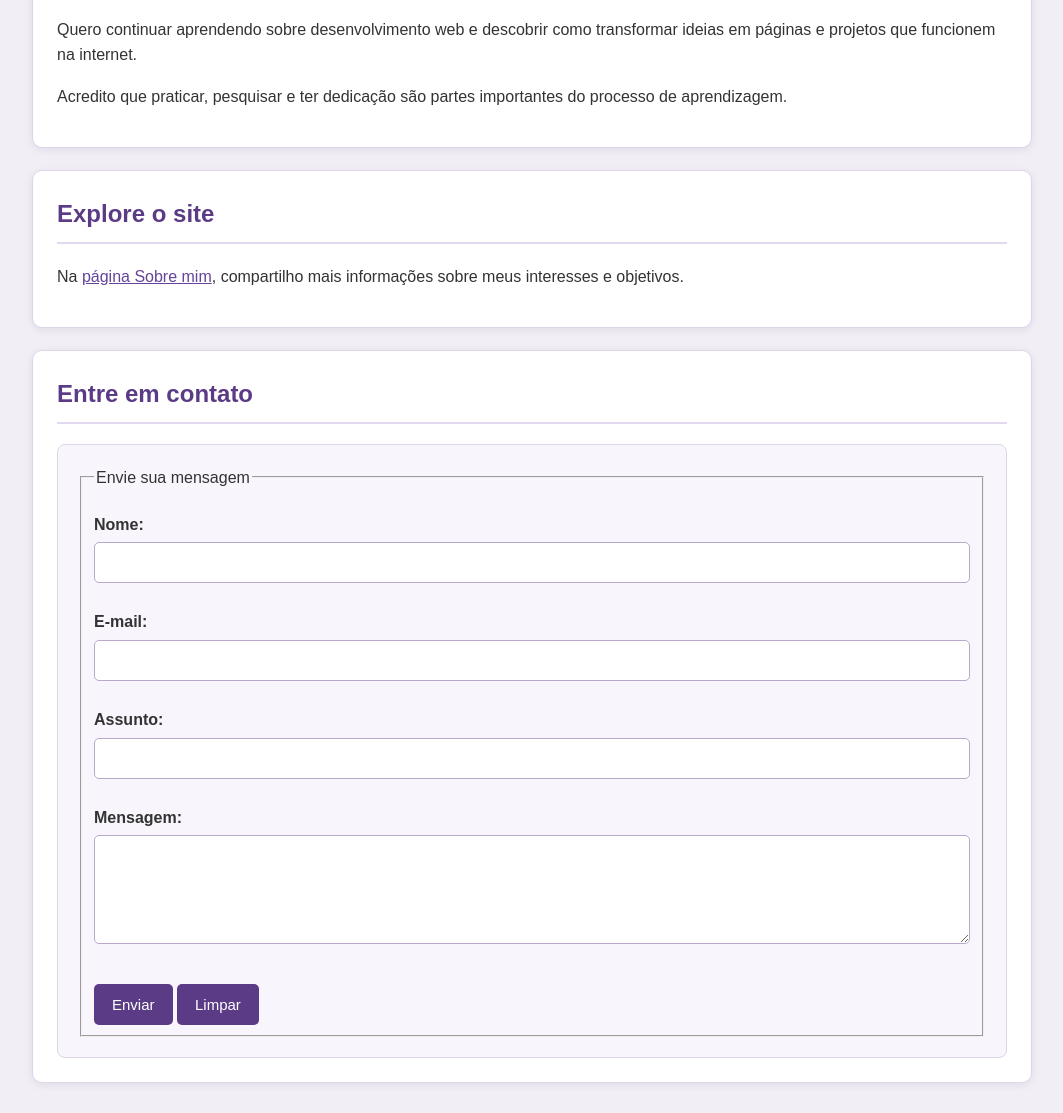
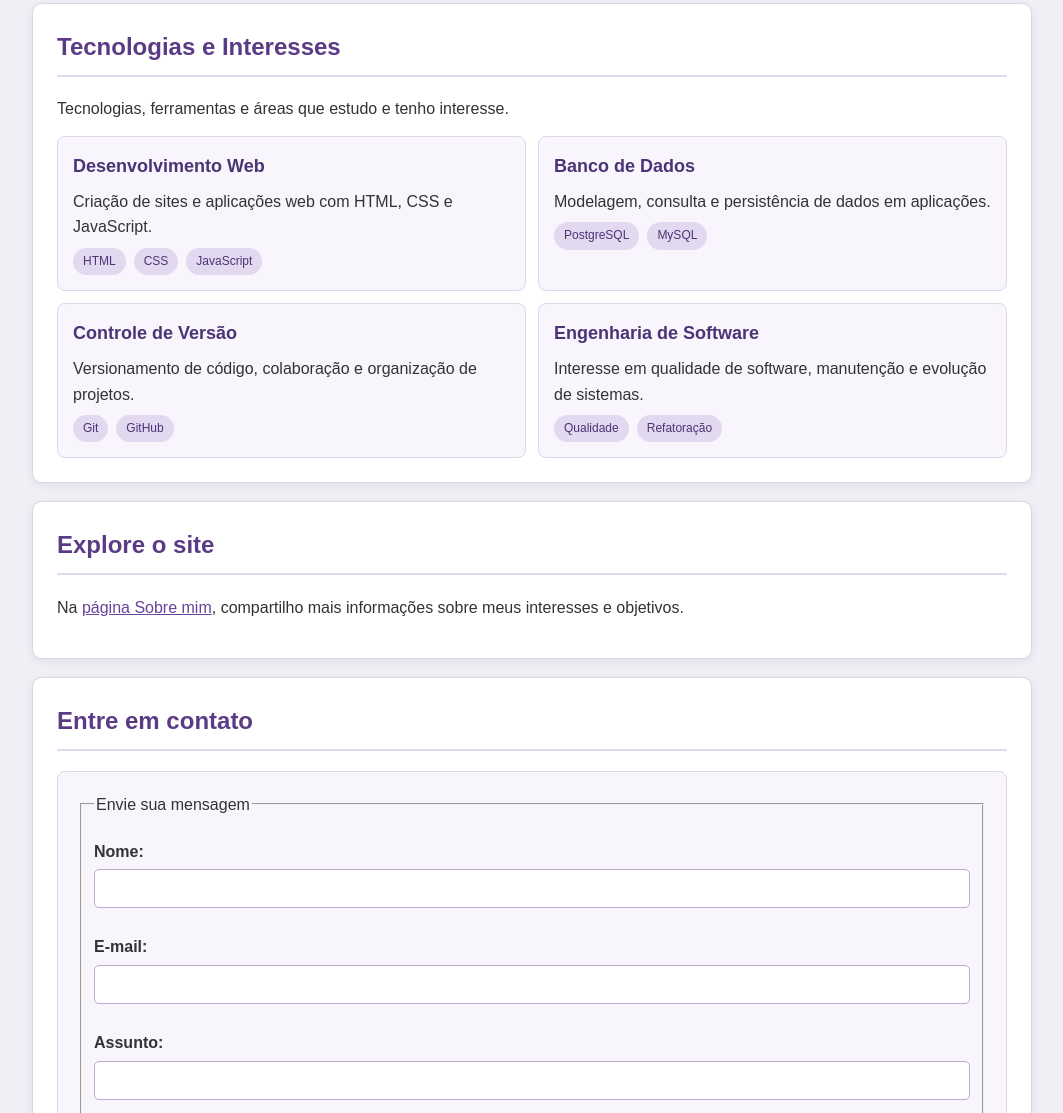
Before and after one commit to willnemo13/pagina-pessoal, a plain HTML site: page index.html in a window 1280 px wide. Shown: the part 1178-2291 px from the top of the page, without its empty margins (108-1171 px from the left). Drawn offline with Linux system fonts and the light colour scheme.

Commit message:
Atualização da página pessoal com CSS Grid e Flexbox

```diff
--- a/index.html
+++ b/index.html
@@ -9,6 +9,7 @@
 </head>
 
 <body>
+
     <header>
         <h1>Olá, eu sou Will Gonçalves!</h1>
         <p>Estudante de Informática para Internet, curioso por tecnologia e sempre buscando aprender.</p>
@@ -22,6 +23,7 @@
     </nav>
 
     <main>
+
         <section class="cartao">
             <h2>Apresentação</h2>
 
@@ -41,12 +43,14 @@
 
             <ul class="lista-interesses">
                 <li><strong>Futebol:</strong> gosto de jogar, me divertir com os amigos e acompanhar o esporte.</li>
+
                 <li><strong>Tecnologia:</strong> tenho curiosidade sobre computadores, programas, novidades tecnológicas e programação.</li>
+
                 <li><strong>Estudar:</strong> gosto de aprender coisas novas, ampliar meus conhecimentos e desenvolver habilidades para o futuro.</li>
             </ul>
         </section>
 
-        <section class="cartao">
+        <section class="cartao largura-total">
             <h2>O que quero aprender</h2>
 
             <p>Quero continuar aprendendo sobre desenvolvimento web e descobrir como transformar ideias em páginas e projetos que funcionem na internet.</p>
@@ -54,7 +58,62 @@
             <p>Acredito que praticar, pesquisar e ter dedicação são partes importantes do processo de aprendizagem.</p>
         </section>
 
-        <section class="cartao">
+        <section class="cartao" id="tecnologias">
+            <h2>Tecnologias e Interesses</h2>
+
+            <p>Tecnologias, ferramentas e áreas que estudo e tenho interesse.</p>
+
+            <div class="grade-tecnologias">
+
+                <article class="card-tecnologia">
+                    <h3>Desenvolvimento Web</h3>
+
+                    <p>Criação de sites e aplicações web com HTML, CSS e JavaScript.</p>
+
+                    <div class="tags">
+                        <span>HTML</span>
+                        <span>CSS</span>
+                        <span>JavaScript</span>
+                    </div>
+                </article>
+
+                <article class="card-tecnologia">
+                    <h3>Banco de Dados</h3>
+
+                    <p>Modelagem, consulta e persistência de dados em aplicações.</p>
+
+                    <div class="tags">
+                        <span>PostgreSQL</span>
+                        <span>MySQL</span>
+                    </div>
+                </article>
+
+                <article class="card-tecnologia">
+                    <h3>Controle de Versão</h3>
+
+                    <p>Versionamento de código, colaboração e organização de projetos.</p>
+
+                    <div class="tags">
+                        <span>Git</span>
+                        <span>GitHub</span>
+                    </div>
+                </article>
+
+                <article class="card-tecnologia">
+                    <h3>Engenharia de Software</h3>
+
+                    <p>Interesse em qualidade de software, manutenção e evolução de sistemas.</p>
+
+                    <div class="tags">
+                        <span>Qualidade</span>
+                        <span>Refatoração</span>
+                    </div>
+                </article>
+
+            </div>
+        </section>
+
+        <section class="cartao largura-total">
             <h2>Explore o site</h2>
 
             <p>Na <a href="sobre.html">página Sobre mim</a>, compartilho mais informações sobre meus interesses e objetivos.</p>
@@ -89,14 +148,17 @@
 
                     <button type="submit">Enviar</button>
                     <button type="reset">Limpar</button>
+
                 </fieldset>
             </form>
         </section>
+
     </main>
 
     <footer>
         <p>Desenvolvido por Will Gonçalves.</p>
         <p><a href="sobre.html">Sobre mim</a></p>
     </footer>
+
 </body>
 </html>
--- a/style.css
+++ b/style.css
@@ -1,4 +1,5 @@
-/* Configurações gerais da página */
+
+/* Configurações gerais */
 * {
     box-sizing: border-box;
 }
@@ -6,22 +7,65 @@
 body {
     font-family: Arial, sans-serif;
     background-color: #f1eef6;
-    color: #333333;
+    color: #333;
     margin: 0;
     line-height: 1.6;
+
+    display: grid;
+    grid-template-columns: 1fr minmax(0, 1000px) 1fr;
 }
 
-/* Cabeçalho e títulos */
-header {
-    background-color: #4b3475;
-    color: #ffffff;
+/* Cabeçalho, navegação e rodapé */
+header, nav, footer {
+    grid-column: 1 / 4;
     text-align: center;
-    padding: 32px 20px;
 }
 
-h1 {
+header, footer {
+    background-color: #4b3475;
+    color: white;
+    padding: 25px;
+}
+
+header h1 {
     font-size: 32px;
-    margin: 0 0 10px;
+    margin-bottom: 10px;
+}
+
+nav {
+    background-color: #e2d8ef;
+    padding: 14px;
+}
+
+nav a {
+    color: #4b3475;
+    text-decoration: none;
+    font-weight: bold;
+    margin: 0 12px;
+}
+
+nav a:hover {
+    color: #321d55;
+    text-decoration: underline;
+}
+
+/* Conteúdo principal */
+main {
+    grid-column: 2;
+    width: 100%;
+    margin: 28px 0;
+
+    display: grid;
+    grid-template-columns: repeat(2, 1fr);
+    gap: 18px;
+}
+
+.cartao {
+    background-color: white;
+    border: 1px solid #ded6e8;
+    border-radius: 10px;
+    padding: 24px;
+    box-shadow: 0 2px 8px rgba(40, 25, 60, 0.08);
 }
 
 h2 {
@@ -32,43 +76,6 @@ h2 {
     padding-bottom: 8px;
 }
 
-/* Navegação */
-nav {
-    background-color: #e2d8ef;
-    text-align: center;
-    padding: 14px;
-}
-
-nav a {
-    color: #4b3475;
-    text-decoration: none;
-    font-weight: bold;
-    margin: 0 12px;
-    padding: 8px 10px;
-    border-radius: 5px;
-}
-
-nav a:hover {
-    background-color: #4b3475;
-    color: #ffffff;
-}
-
-/* Conteúdo principal e seções */
-main {
-    width: 85%;
-    max-width: 1000px;
-    margin: 28px auto;
-}
-
-.cartao {
-    background-color: #ffffff;
-    border: 1px solid #ded6e8;
-    border-radius: 10px;
-    padding: 24px;
-    margin-bottom: 22px;
-    box-shadow: 0 2px 8px rgba(40, 25, 60, 0.08);
-}
-
 p {
     font-size: 16px;
     margin-bottom: 14px;
@@ -77,13 +84,6 @@ p {
 .destaque {
     color: #5b3b85;
     font-weight: bold;
-    background-color: #f4effa;
-    border-left: 4px solid #7652a8;
-    padding: 12px;
-}
-
-.lista-interesses li {
-    margin-bottom: 10px;
 }
 
 /* Imagem pessoal */
@@ -97,7 +97,66 @@ p {
     margin: 15px auto 20px;
 }
 
-/* Formulário de contato */
+/* Listas */
+.lista-interesses li {
+    margin-bottom: 10px;
+}
+
+.lista-tecnologias {
+    padding: 20px 35px;
+}
+
+/* Seções que ocupam a largura inteira */
+.largura-total,
+#tecnologias,
+#contato {
+    grid-column: 1 / 3;
+}
+
+/* Cartões de tecnologias */
+.grade-tecnologias {
+    display: grid;
+    grid-template-columns: repeat(2, 1fr);
+    gap: 12px;
+}
+
+.card-tecnologia {
+    background-color: #f8f5fc;
+    border: 1px solid #ded6e8;
+    border-radius: 8px;
+    padding: 15px;
+
+    display: flex;
+    flex-direction: column;
+    gap: 8px;
+}
+
+.card-tecnologia h3 {
+    color: #4b3475;
+    margin: 0;
+    font-size: 18px;
+}
+
+.card-tecnologia p {
+    margin: 0;
+}
+
+/* Tags */
+.tags {
+    display: flex;
+    flex-wrap: wrap;
+    gap: 8px;
+}
+
+.tags span {
+    background-color: #e2d8ef;
+    color: #4b3475;
+    padding: 4px 10px;
+    border-radius: 15px;
+    font-size: 12px;
+}
+
+/* Formulário */
 .form-contato {
     background-color: #f8f5fc;
     border: 1px solid #ded6e8;
@@ -108,7 +167,7 @@ p {
 .form-contato label {
     display: block;
     font-weight: bold;
-    margin: 12px 0 5px;
+    margin-bottom: 5px;
 }
 
 .form-contato input,
@@ -118,51 +177,25 @@ p {
     border: 1px solid #b9aacb;
     border-radius: 5px;
     font-family: Arial, sans-serif;
-    font-size: 15px;
     margin-bottom: 10px;
-}
-
-.form-contato input:focus,
-.form-contato textarea:focus {
-    outline: 2px solid #7652a8;
-    border-color: #7652a8;
-}
-
-.form-contato textarea {
-    resize: vertical;
 }
 
 .form-contato button {
     background-color: #5b3b85;
-    color: #ffffff;
+    color: white;
     border: none;
     border-radius: 5px;
     padding: 12px 18px;
-    margin-top: 8px;
     cursor: pointer;
-    font-size: 15px;
 }
 
 .form-contato button:hover {
     background-color: #3f2a65;
 }
 
-/* Links do conteúdo */
+/* Links e rodapé */
 a {
     color: #65449a;
-}
-
-a:hover {
-    color: #321d55;
-}
-
-/* Rodapé */
-footer {
-    background-color: #4b3475;
-    color: #ffffff;
-    text-align: center;
-    padding: 18px;
-    margin-top: 30px;
 }
 
 footer p {
@@ -170,25 +203,40 @@ footer p {
 }
 
 footer a {
-    color: #ffffff;
+    color: white;
 }
 
 footer a:hover {
     color: #e2d8ef;
 }
 
-/* Ajustes para telas menores */
+/* Telas menores */
 @media (max-width: 600px) {
+    body {
+        grid-template-columns: 1fr;
+    }
+
+    header, nav, main, footer {
+        grid-column: 1;
+    }
+
     main {
-        width: 92%;
+        grid-template-columns: 1fr;
+        padding: 0 12px;
+    }
+
+    .largura-total,
+    #tecnologias,
+    #contato {
+        grid-column: 1;
+    }
+
+    .grade-tecnologias {
+        grid-template-columns: 1fr;
     }
 
     nav a {
         display: inline-block;
         margin: 4px;
     }
-
-    .cartao {
-        padding: 18px;
-    }
 }
```
